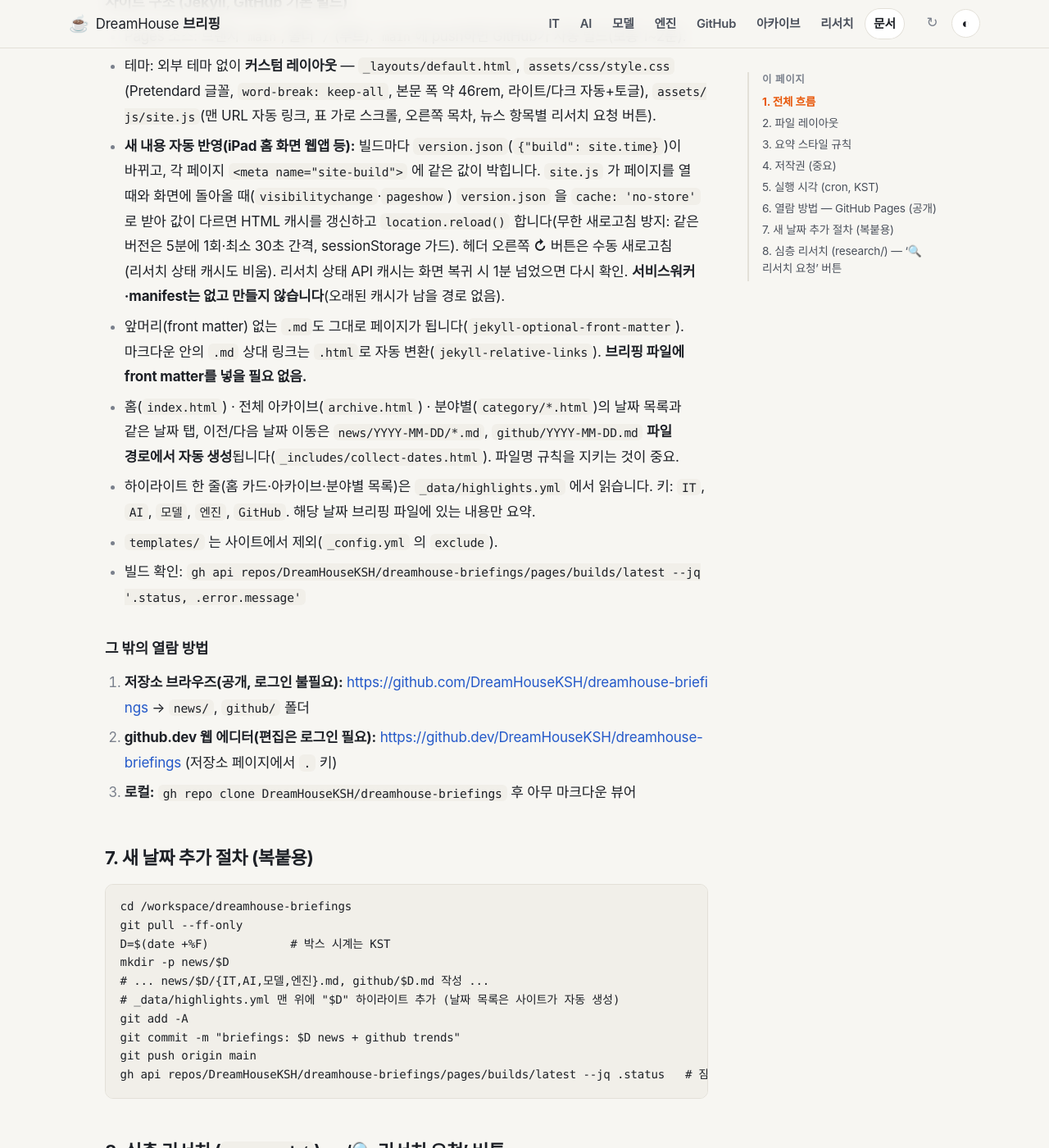
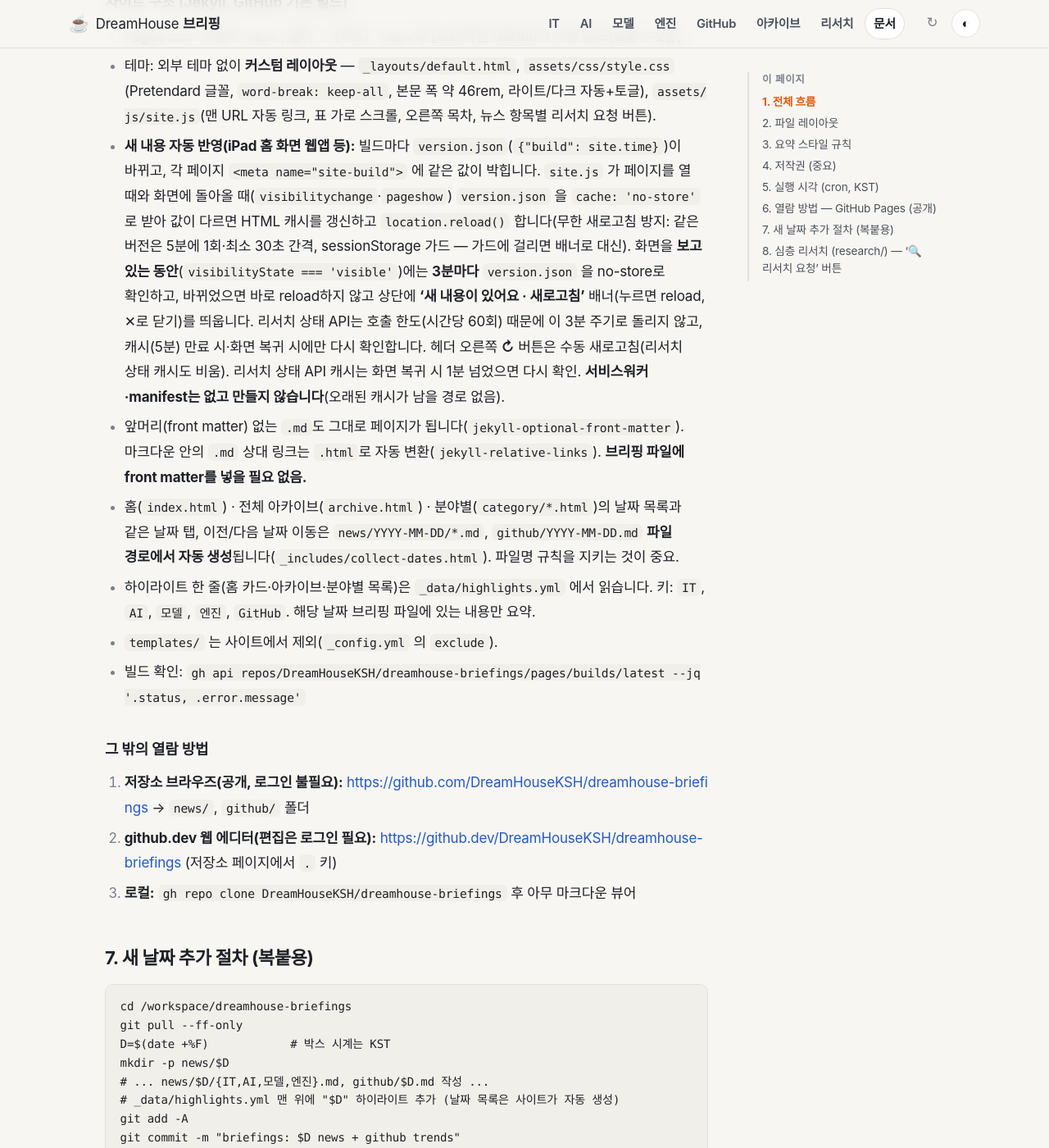
Before and after one commit to DreamHouseKSH/dreamhouse-briefings, a Jekyll site: the page built from docs/WORKFLOW.md, in a window 1280 px wide and 1400 px high, scrolled down 5075 px. Shown: the whole window at 82% size. Built offline with Jekyll 4.4.1, drawn with Linux system fonts in a browser that asks for light colours; some web fonts are replaced; our own code applies the rules of GitHub Pages for plain Markdown files.

Commit message:
feat: 보는 중 3분마다 버전 확인 → '새 내용이 있어요 · 새로고침' 배너(닫기), 리서치 API는 캐시 만료·복귀 시만 + 문서

```diff
--- a/assets/css/style.css
+++ b/assets/css/style.css
@@ -123,6 +123,20 @@
 .refresh-btn:hover, .refresh-btn:focus-visible { color: var(--text); background: var(--surface-2); border-color: var(--border); }
 .refresh-btn.is-spinning { animation: dh-spin .8s linear infinite; }
 @keyframes dh-spin { to { transform: rotate(360deg); } }
+.update-banner {
+  position: sticky; top: 0; z-index: 50; display: flex; justify-content: center; align-items: center; gap: .4rem;
+  padding: .4rem .75rem; background: color-mix(in srgb, var(--link) 12%, var(--surface));
+  border-bottom: 1px solid color-mix(in srgb, var(--link) 35%, var(--border));
+}
+.update-banner .ub-go {
+  border: 1px solid var(--link); background: var(--surface); color: var(--link); cursor: pointer;
+  font: inherit; font-size: .9rem; font-weight: 650; padding: .3rem .9rem; border-radius: 999px;
+}
+.update-banner .ub-go:hover, .update-banner .ub-go:focus-visible { background: var(--link); color: var(--surface); }
+.update-banner .ub-close {
+  border: 0; background: transparent; color: var(--muted); cursor: pointer; font-size: .95rem; width: 2rem; height: 2rem; border-radius: 50%;
+}
+.update-banner .ub-close:hover { color: var(--text); background: var(--surface-2); }
 
 /* ---------- briefing bar (같은 날짜 탭) ---------- */
 .brief-bar { border-bottom: 1px solid var(--border); background: var(--surface); }
@@ -374,6 +388,6 @@
   .main { padding-top: 1.25rem; }
 }
 @media print {
-  .site-header, .brief-bar, .toc, .pager, .theme-toggle, .refresh-btn { display: none !important; }
+  .site-header, .brief-bar, .toc, .pager, .theme-toggle, .refresh-btn, .update-banner { display: none !important; }
   body { background: #fff; color: #000; }
 }
--- a/assets/js/site.js
+++ b/assets/js/site.js
@@ -16,7 +16,8 @@
 
 
   // 1-1) 새 빌드 자동 반영 (iPad 홈 화면 웹앱 등 standalone에서 오래된 화면이 남는 문제)
-  //   페이지의 <meta name="site-build"> 와 /version.json(no-store)을 비교해 다르면 다시 불러옴.
+  //   페이지의 <meta name="site-build"> 와 /version.json(no-store)을 비교. 열 때·화면 복귀 시 다르면 바로 reload,
+  //   화면을 보는 중(3분 주기 확인)에 바뀌면 상단 '새 내용이 있어요 · 새로고침' 배너(닫기 가능).
   //   무한 새로고침 방지: 같은 목표 버전으로는 5분에 1회만 자동 새로고침 + 최소 30초 간격(sessionStorage 가드).
   //   서비스워커 없음(만들지 않음) — HTTP 캐시만 갱신하면 됨. 규칙: docs/WORKFLOW.md 6장.
   var buildMeta = document.querySelector('meta[name="site-build"]');
@@ -30,10 +31,26 @@
     if (!window.fetch) return go();
     fetch(location.href, { cache: "reload", credentials: "same-origin" }).then(go, go);
   };
-  var checkVersion = function (force) {
+  var showUpdateBanner = function () {
+    if (document.querySelector(".update-banner")) return;
+    var bar = document.createElement("div");
+    bar.className = "update-banner";
+    bar.setAttribute("role", "status");
+    var go = document.createElement("button");
+    go.type = "button"; go.className = "ub-go"; go.textContent = "새 내용이 있어요 · 새로고침";
+    go.addEventListener("click", function () { go.disabled = true; hardReload(); });
+    var x = document.createElement("button");
+    x.type = "button"; x.className = "ub-close"; x.setAttribute("aria-label", "닫기"); x.title = "닫기"; x.textContent = "✕";
+    x.addEventListener("click", function () { bar.remove(); });
+    bar.appendChild(go); bar.appendChild(x);
+    var hdr = document.querySelector(".site-header");
+    if (hdr && hdr.parentNode) hdr.parentNode.insertBefore(bar, hdr.nextSibling); else document.body.insertBefore(bar, document.body.firstChild);
+  };
+  // mode: "load"(처음 열 때)·"return"(화면 복귀) → 바뀌었으면 바로 reload / "poll"(보는 중 3분 주기) → 배너만
+  var checkVersion = function (mode) {
     if (!curBuild || !verUrl || !window.fetch) return;
     var now = Date.now();
-    if (!force && now - lastVerCheck < 15000) return; // 너무 잦은 확인 방지
+    if (mode === "return" && now - lastVerCheck < 15000) return; // 너무 잦은 확인 방지
     lastVerCheck = now;
     fetch(verUrl + "?t=" + now, { cache: "no-store" })
       .then(function (r) { if (!r.ok) throw new Error("HTTP " + r.status); return r.json(); })
@@ -41,17 +58,20 @@
         var nb = v && String(v.build || "");
         if (!nb || nb === curBuild) return;
         if (Number(nb) && Number(curBuild) && Number(nb) < Number(curBuild)) return; // CDN이 더 옛 버전을 준 경우 무시
+        if (mode === "poll") { showUpdateBanner(); return; }
         var g = null;
         try { g = JSON.parse(sessionStorage.getItem(RK) || "null"); } catch (e) {}
-        if (g && ((g.to === nb && Date.now() - g.t < 300000) || Date.now() - g.t < 30000)) return; // 같은 버전은 5분에 1회, 어떤 경우든 30초 간격 → 루프 방지
-        try { sessionStorage.setItem(RK, JSON.stringify({ to: nb, from: curBuild, t: Date.now() })); } catch (e) { return; } // 가드 저장 불가 시 자동 새로고침 안 함
+        if (g && ((g.to === nb && Date.now() - g.t < 300000) || Date.now() - g.t < 30000)) { showUpdateBanner(); return; } // 루프 방지 → 배너로 대신
+        try { sessionStorage.setItem(RK, JSON.stringify({ to: nb, from: curBuild, t: Date.now() })); } catch (e) { showUpdateBanner(); return; }
         hardReload();
       })
       .catch(function () { /* 오프라인 등: 조용히 무시 */ });
   };
-  checkVersion(true);
-  document.addEventListener("visibilitychange", function () { if (document.visibilityState === "visible") checkVersion(false); });
-  window.addEventListener("pageshow", function (e) { if (e.persisted) checkVersion(true); });
+  checkVersion("load");
+  document.addEventListener("visibilitychange", function () { if (document.visibilityState === "visible") checkVersion("return"); });
+  window.addEventListener("pageshow", function (e) { if (e.persisted) checkVersion("return"); });
+  // 보는 중에는 3분마다 확인(숨겨진 동안은 건너뜀). 리서치 상태 API는 이 주기로 돌리지 않음(호출 한도).
+  setInterval(function () { if (document.visibilityState === "visible") checkVersion("poll"); }, 3 * 60 * 1000);
 
   // 1-2) 헤더 ↻ 새로고침 버튼 (수동, 항상 표시)
   var rbtn = document.querySelector(".refresh-btn");
@@ -282,6 +302,8 @@
     // 화면에 돌아올 때(앱 전환·탭 복귀·bfcache 복원) 캐시가 1분 넘었으면 다시 확인
     document.addEventListener("visibilitychange", function () { if (document.visibilityState === "visible") loadResearch(REVISIT); });
     window.addEventListener("pageshow", function (e) { if (e.persisted) loadResearch(REVISIT); });
+    // 보는 중에는 캐시(5분)가 만료될 때만 다시 확인 (version.json 3분 주기와 별개, 시간당 최대 ~12회/탭)
+    if (items.length) setInterval(function () { if (document.visibilityState === "visible") loadResearch(TTL); }, TTL + 5000);
   }
 
   // 5) 오른쪽 목차(h2) + 현재 위치 강조
--- a/docs/WORKFLOW.md
+++ b/docs/WORKFLOW.md
@@ -123,7 +123,7 @@
 
 - Pages 소스: 브랜치 `main`, 폴더 `/`(루트). `main`에 push하면 GitHub가 자동 빌드(보통 1~2분).
 - 테마: 외부 테마 없이 **커스텀 레이아웃** — `_layouts/default.html`, `assets/css/style.css`(Pretendard 글꼴, `word-break: keep-all`, 본문 폭 약 46rem, 라이트/다크 자동+토글), `assets/js/site.js`(맨 URL 자동 링크, 표 가로 스크롤, 오른쪽 목차, 뉴스 항목별 리서치 요청 버튼).
-- **새 내용 자동 반영(iPad 홈 화면 웹앱 등):** 빌드마다 `version.json`(`{"build": site.time}`)이 바뀌고, 각 페이지 `<meta name="site-build">` 에 같은 값이 박힙니다. `site.js` 가 페이지를 열 때와 화면에 돌아올 때(`visibilitychange`·`pageshow`) `version.json` 을 `cache: 'no-store'` 로 받아 값이 다르면 HTML 캐시를 갱신하고 `location.reload()` 합니다(무한 새로고침 방지: 같은 버전은 5분에 1회·최소 30초 간격, sessionStorage 가드). 헤더 오른쪽 **↻** 버튼은 수동 새로고침(리서치 상태 캐시도 비움). 리서치 상태 API 캐시는 화면 복귀 시 1분 넘었으면 다시 확인. **서비스워커·manifest는 없고 만들지 않습니다**(오래된 캐시가 남을 경로 없음).
+- **새 내용 자동 반영(iPad 홈 화면 웹앱 등):** 빌드마다 `version.json`(`{"build": site.time}`)이 바뀌고, 각 페이지 `<meta name="site-build">` 에 같은 값이 박힙니다. `site.js` 가 페이지를 열 때와 화면에 돌아올 때(`visibilitychange`·`pageshow`) `version.json` 을 `cache: 'no-store'` 로 받아 값이 다르면 HTML 캐시를 갱신하고 `location.reload()` 합니다(무한 새로고침 방지: 같은 버전은 5분에 1회·최소 30초 간격, sessionStorage 가드 — 가드에 걸리면 배너로 대신). 화면을 **보고 있는 동안**(`visibilityState === 'visible'`)에는 **3분마다** `version.json` 을 no-store로 확인하고, 바뀌었으면 바로 reload하지 않고 상단에 **'새 내용이 있어요 · 새로고침'** 배너(누르면 reload, ✕로 닫기)를 띄웁니다. 리서치 상태 API는 호출 한도(시간당 60회) 때문에 이 3분 주기로 돌리지 않고, 캐시(5분) 만료 시·화면 복귀 시에만 다시 확인합니다. 헤더 오른쪽 **↻** 버튼은 수동 새로고침(리서치 상태 캐시도 비움). 리서치 상태 API 캐시는 화면 복귀 시 1분 넘었으면 다시 확인. **서비스워커·manifest는 없고 만들지 않습니다**(오래된 캐시가 남을 경로 없음).
 - 앞머리(front matter) 없는 `.md`도 그대로 페이지가 됩니다(`jekyll-optional-front-matter`). 마크다운 안의 `.md` 상대 링크는 `.html`로 자동 변환(`jekyll-relative-links`). **브리핑 파일에 front matter를 넣을 필요 없음.**
 - 홈(`index.html`) · 전체 아카이브(`archive.html`) · 분야별(`category/*.html`)의 날짜 목록과 같은 날짜 탭, 이전/다음 날짜 이동은 `news/YYYY-MM-DD/*.md`, `github/YYYY-MM-DD.md` **파일 경로에서 자동 생성**됩니다(`_includes/collect-dates.html`). 파일명 규칙을 지키는 것이 중요.
 - 하이라이트 한 줄(홈 카드·아카이브·분야별 목록)은 `_data/highlights.yml` 에서 읽습니다. 키: `IT`, `AI`, `모델`, `엔진`, `GitHub`. 해당 날짜 브리핑 파일에 있는 내용만 요약.
```
Also changed, not shown: AGENTS.md (+1 -1 lines).
